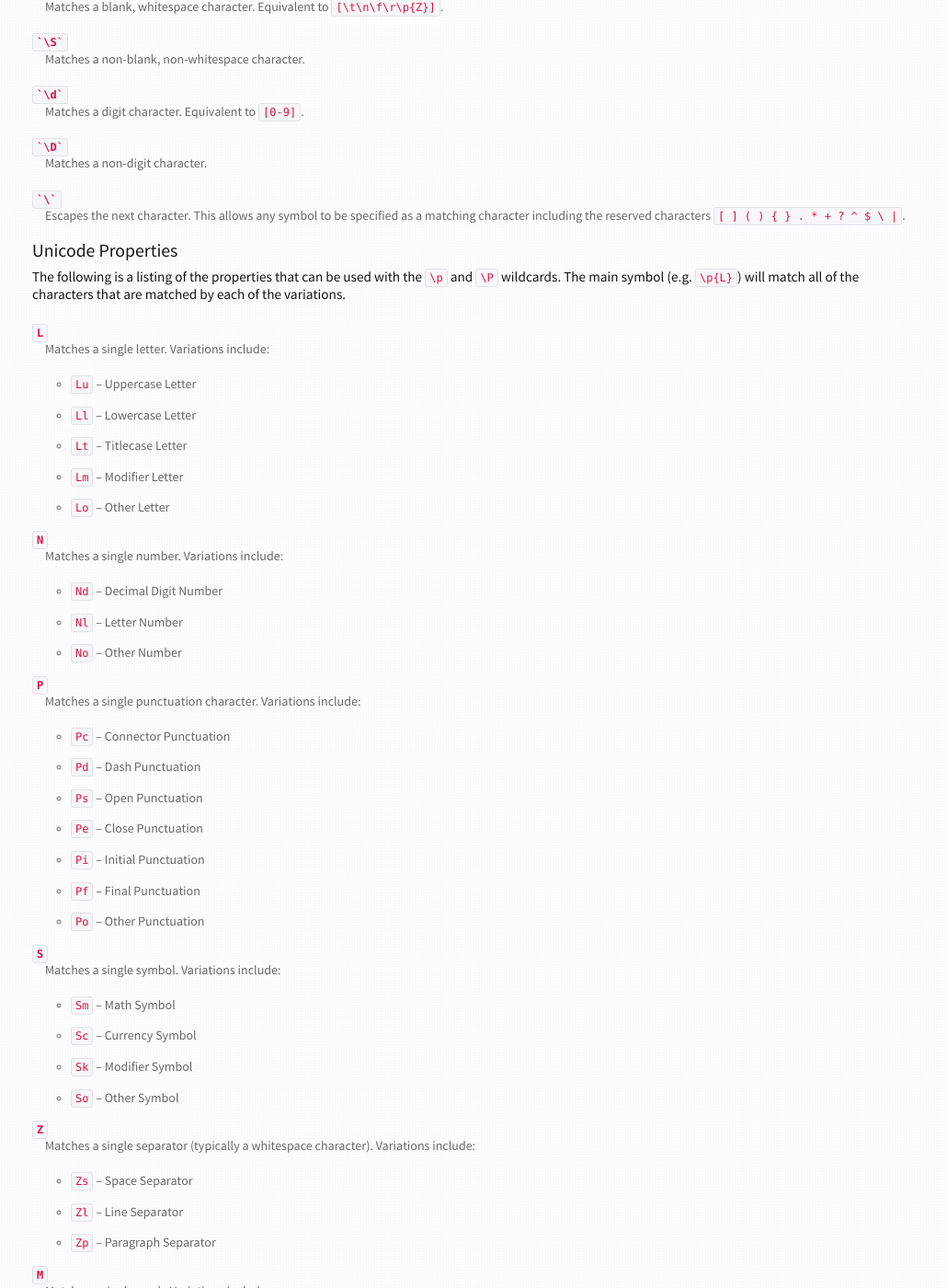
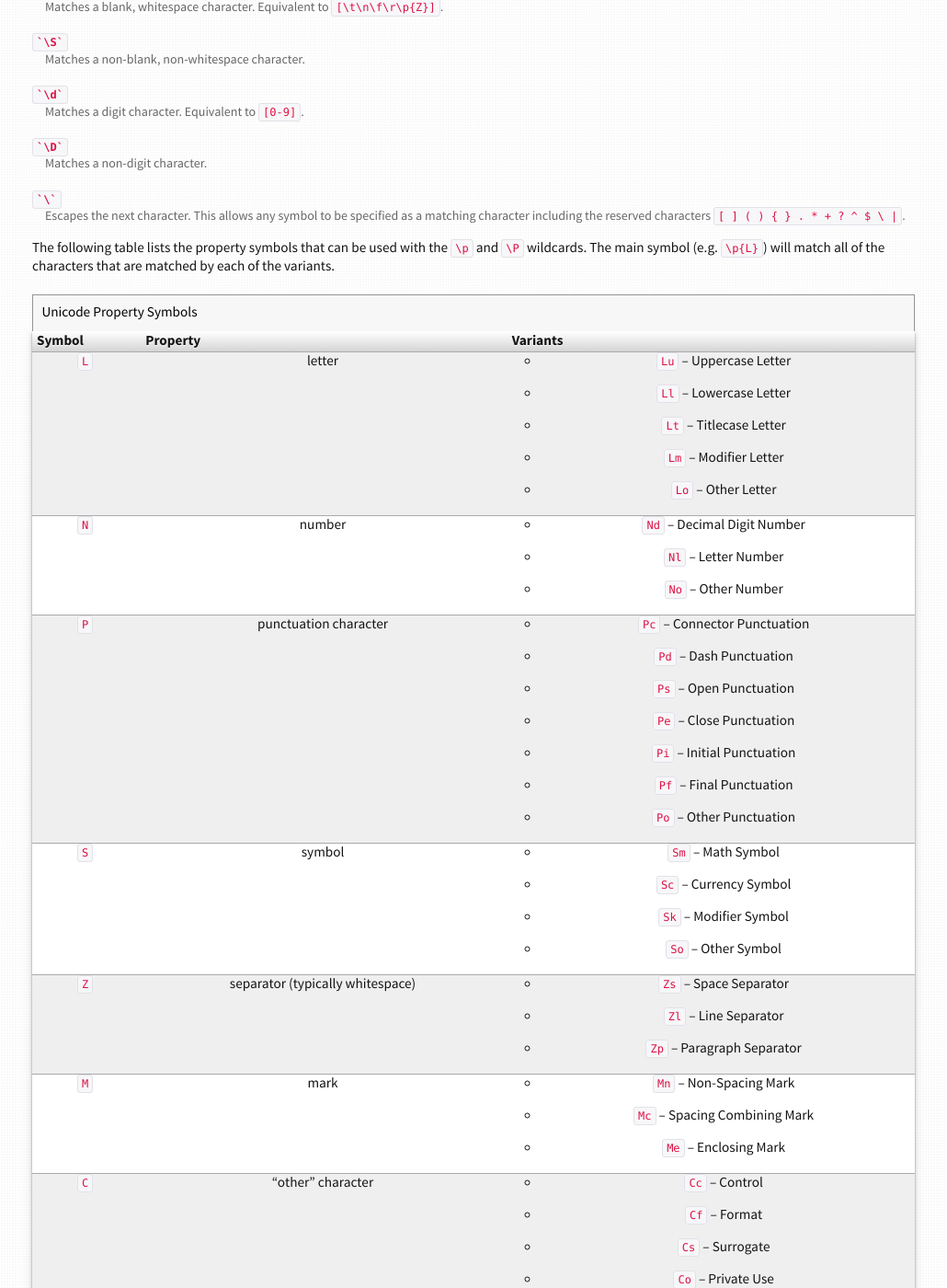
Before and after one commit to LassoSoft/LassoGuide, a Sphinx documentation site: the page built from source/operations/regular-expressions.rst, in a window 1280 px wide and 1400 px high, scrolled down 2499 px. Shown: the whole window at 92% size, without its empty margins (125-1155 px from the left). Built offline with Sphinx 7.4.7, drawn with Linux system fonts in a browser that asks for light colours; cross-references to code outside the pages are shown as plain code; some of the changed text lies outside the part shown.

Commit message:
use table for regex Unicode property symbols

```diff
--- a/source/operations/regular-expressions.rst
+++ b/source/operations/regular-expressions.rst
@@ -193,72 +193,50 @@ literals are being used.
    matching character including the reserved characters ``[ ] ( ) { } . * + ? ^
    $ \ |``.
 
+The following table lists the property symbols that can be used with the ``\p``
+and ``\P`` wildcards. The main symbol (e.g. ``\p{L}``) will match all of the
+characters that are matched by each of the variants.
 
-Unicode Properties
-^^^^^^^^^^^^^^^^^^
+.. tabularcolumns:: llp{0.4\textwidth}
 
-The following is a listing of the properties that can be used with the ``\p``
-and ``\P`` wildcards. The main symbol (e.g. ``\p{L}``) will match all of the
-characters that are matched by each of the variations.
+.. _regular-expressions-unicode:
 
-``L``
-   Matches a single letter. Variations include:
+.. table:: Unicode Property Symbols
 
-   -  ``Lu`` -- Uppercase Letter
-   -  ``Ll`` -- Lowercase Letter
-   -  ``Lt`` -- Titlecase Letter
-   -  ``Lm`` -- Modifier Letter
-   -  ``Lo`` -- Other Letter
-
-``N``
-   Matches a single number. Variations include:
-
-   -  ``Nd`` -- Decimal Digit Number
-   -  ``Nl`` -- Letter Number
-   -  ``No`` -- Other Number
-
-``P``
-   Matches a single punctuation character. Variations include:
-
-   -  ``Pc`` -- Connector Punctuation
-   -  ``Pd`` -- Dash Punctuation
-   -  ``Ps`` -- Open Punctuation
-   -  ``Pe`` -- Close Punctuation
-   -  ``Pi`` -- Initial Punctuation
-   -  ``Pf`` -- Final Punctuation
-   -  ``Po`` -- Other Punctuation
-
-``S``
-   Matches a single symbol. Variations include:
-
-   -  ``Sm`` -- Math Symbol
-   -  ``Sc`` -- Currency Symbol
-   -  ``Sk`` -- Modifier Symbol
-   -  ``So`` -- Other Symbol
-
-``Z``
-   Matches a single separator (typically a whitespace character). Variations
-   include:
-
-   -  ``Zs`` -- Space Separator
-   -  ``Zl`` -- Line Separator
-   -  ``Zp`` -- Paragraph Separator
-
-``M``
-   Matches a single mark. Variations include:
-
-   -  ``Mn`` -- Non-Spacing Mark
-   -  ``Mc`` -- Spacing Combining Mark
-   -  ``Me`` -- Enclosing Mark
-
-``C``
-   Matches a single "other" character. Variations include:
-
-   -  ``Cc`` -- Control
-   -  ``Cf`` -- Format
-   -  ``Cs`` -- Surrogate
-   -  ``Co`` -- Private Use
-   -  ``Cn`` -- Not Assigned
+   ====== ================================ =====================================
+   Symbol Property                         Variants
+   ====== ================================ =====================================
+   ``L``  letter                           -  ``Lu`` -- Uppercase Letter
+                                           -  ``Ll`` -- Lowercase Letter
+                                           -  ``Lt`` -- Titlecase Letter
+                                           -  ``Lm`` -- Modifier Letter
+                                           -  ``Lo`` -- Other Letter
+   ``N``  number                           -  ``Nd`` -- Decimal Digit Number
+                                           -  ``Nl`` -- Letter Number
+                                           -  ``No`` -- Other Number
+   ``P``  punctuation character            -  ``Pc`` -- Connector Punctuation
+                                           -  ``Pd`` -- Dash Punctuation
+                                           -  ``Ps`` -- Open Punctuation
+                                           -  ``Pe`` -- Close Punctuation
+                                           -  ``Pi`` -- Initial Punctuation
+                                           -  ``Pf`` -- Final Punctuation
+                                           -  ``Po`` -- Other Punctuation
+   ``S``  symbol                           -  ``Sm`` -- Math Symbol
+                                           -  ``Sc`` -- Currency Symbol
+                                           -  ``Sk`` -- Modifier Symbol
+                                           -  ``So`` -- Other Symbol
+   ``Z``  separator (typically whitespace) -  ``Zs`` -- Space Separator
+                                           -  ``Zl`` -- Line Separator
+                                           -  ``Zp`` -- Paragraph Separator
+   ``M``  mark                             -  ``Mn`` -- Non-Spacing Mark
+                                           -  ``Mc`` -- Spacing Combining Mark
+                                           -  ``Me`` -- Enclosing Mark
+   ``C``  "other" character                -  ``Cc`` -- Control
+                                           -  ``Cf`` -- Format
+                                           -  ``Cs`` -- Surrogate
+                                           -  ``Co`` -- Private Use
+                                           -  ``Cn`` -- Not Assigned
+   ====== ================================ =====================================
 
 
 Combining Symbols
```
